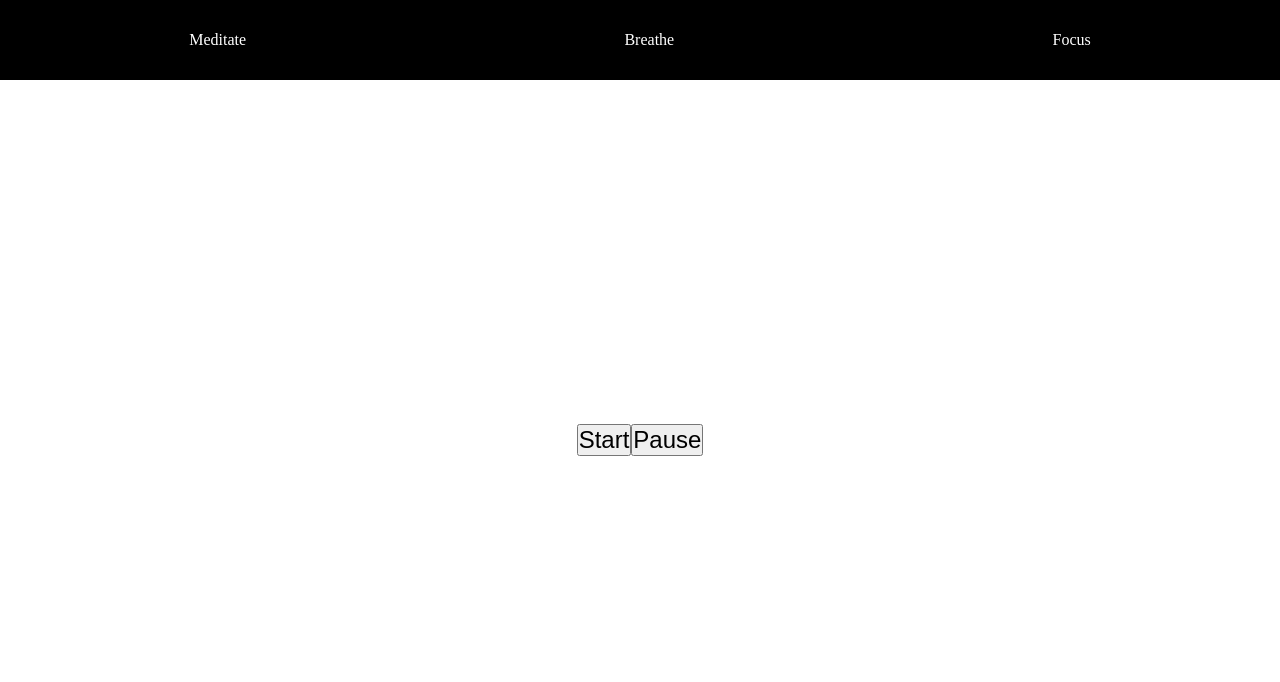
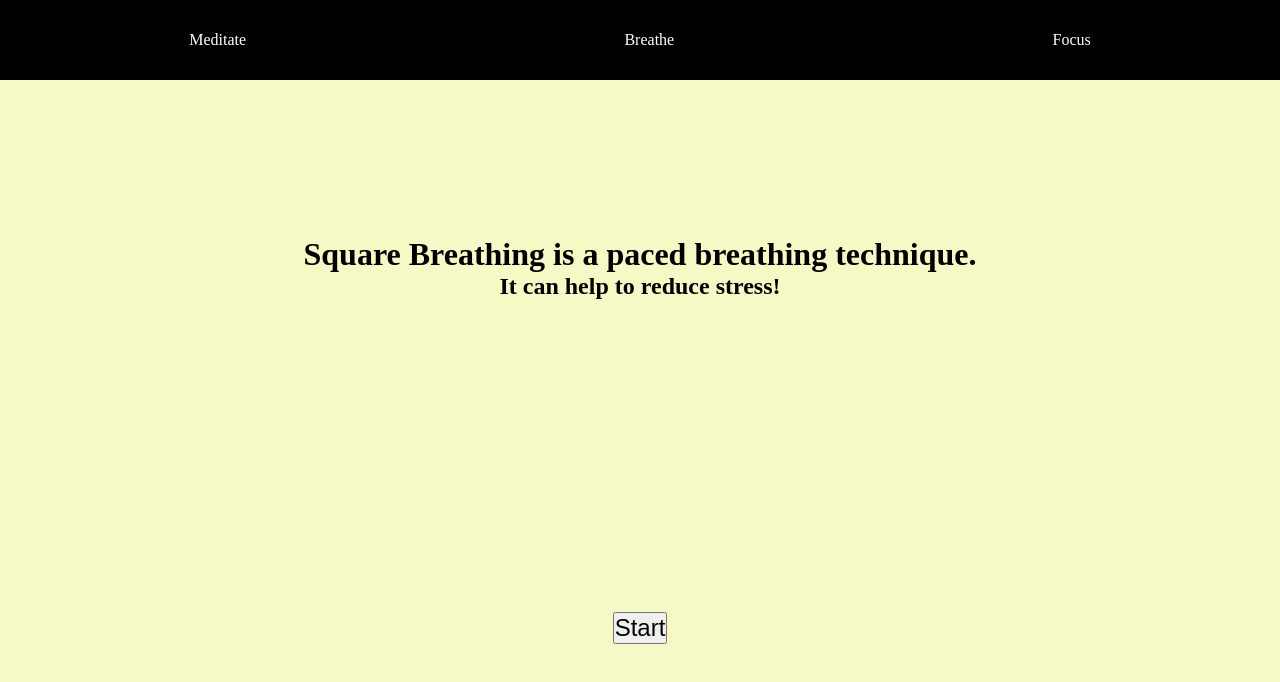
Before and after one commit to ri-ca4/meditation-timer-app, a React (Create React App) app in the folder meditation-timer/: page / in a window 1280 px wide. Both pictures are taken after a click on the item "Breathe". Shown: the top 682 px of the page. Built offline with nearby package versions, Linux system fonts and the light colour scheme.

Commit message:
style breathe and fix breathe buttons

```diff
--- a/meditation-timer/src/App.css
+++ b/meditation-timer/src/App.css
@@ -92,3 +92,19 @@ label{
 #meditate-timer{
   font-size: 3em;
 }
+
+/*Breathe*/
+
+.breathe{
+  display: flex;
+  flex-direction: column;
+  align-items: center;
+  justify-content: space-around;
+  height: 100%;
+  width: 100%;
+  background-color: #e6ed645f;
+}
+
+#breathe-buttons #pause{
+  display: none;
+}
--- a/meditation-timer/src/components/Breathe.jsx
+++ b/meditation-timer/src/components/Breathe.jsx
@@ -30,14 +30,14 @@ const Breathe = () => {
   }, [isRunning, displayCount]);
 
   const handleStart = ()=>{
-    document.getElementById('start').setAttribute("disabled", "true");
-    document.getElementById('pause').removeAttribute("disabled");
+    document.getElementById('start').style.display = "none";
+    document.getElementById('pause').style.display = "block";
     setIsRunning(true);
   }
 
   const handlePause = ()=>{
-    document.getElementById('start').removeAttribute("disabled");
-    document.getElementById('pause').setAttribute("disabled", "true");
+    document.getElementById('pause').style.display = "none";
+    document.getElementById('start').style.display = "block";
     setIsRunning(false);
   }
 
@@ -46,11 +46,13 @@ const Breathe = () => {
   return (
     <div className="breathe">
       <div id="display-counter">
-          <h1 id="instructions"></h1>
-          <h2 id="count"></h2>
+          <h1 id="instructions">Square Breathing is a paced breathing technique.</h1>
+          <h2 id="count">It can help to reduce stress!</h2>
       </div>
-      <button id="start" onClick={handleStart}>Start</button>
-      <button id="pause" onClick={handlePause}>Pause</button>
+      <div id="breathe-buttons">
+        <button id="start" onClick={handleStart}>Start</button>
+        <button id="pause" onClick={handlePause}>Pause</button>
+      </div>
     </div>
   )
 }
```
